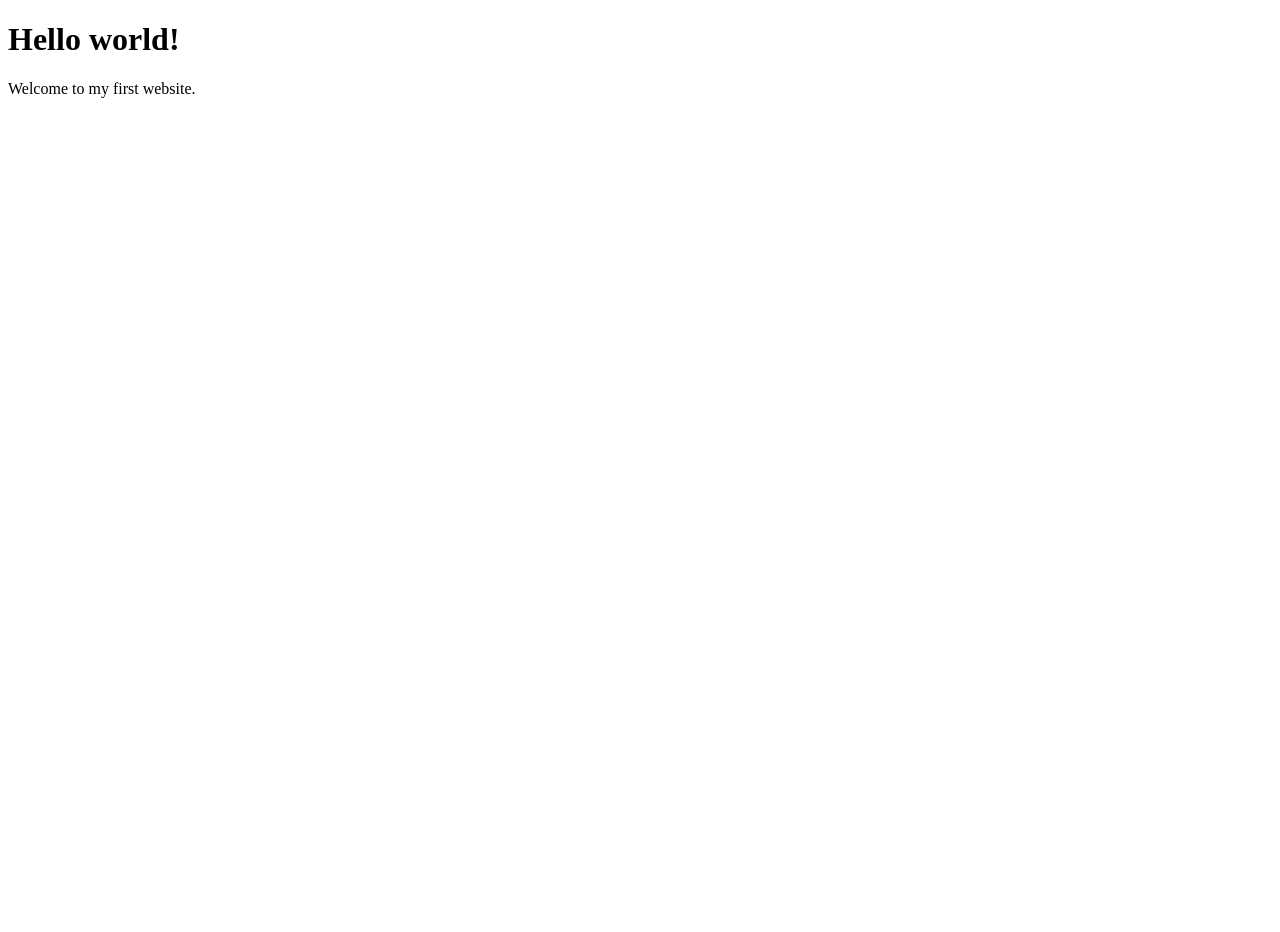
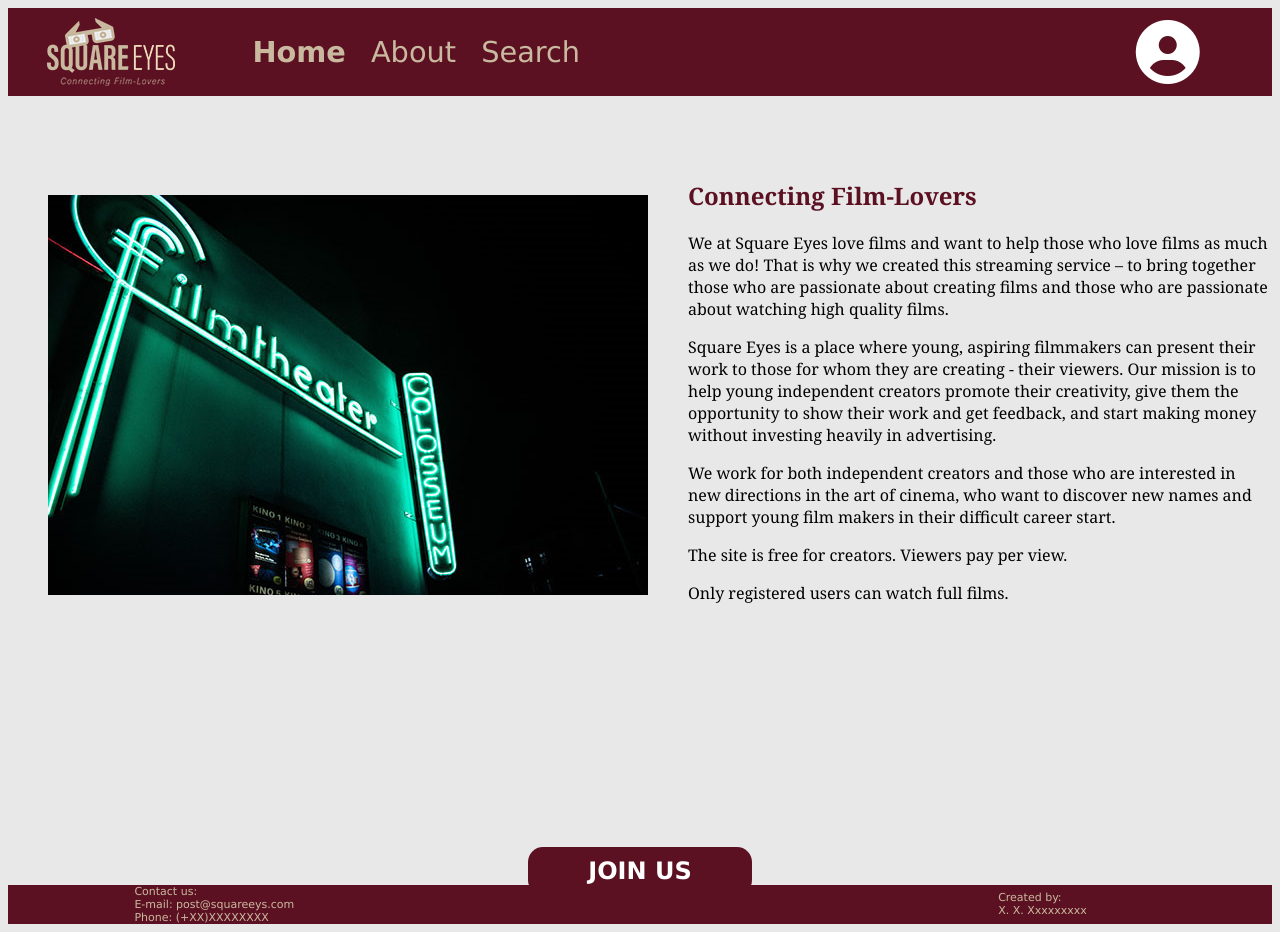
Before and after one commit to Noroff-FEU-Assignments/cross-course-project-kaggi, a plain HTML site: page index.html in a window 1280 px wide. Before the commit the page ends 800 px from the top, so only its background shows below. Drawn offline with Linux system fonts and the light colour scheme.

Commit message:
Square Eyes Home page

```diff
--- /dev/null
+++ b/css/square_eyes_styles.css
@@ -0,0 +1,144 @@
+h1 {
+  font-family: Georgia, Times, serif;
+  color: #5c1122;
+}
+
+header,
+footer {
+  background-color: #5c1122;
+  font-family: Verdana, Geneva, Tahoma, sans-serif;
+}
+
+footer {
+  color: #c9b99f;
+  font-family: Verdana, Geneva, Tahoma, sans-serif;
+  font-size: 11px;
+}
+
+.navigation {
+  display: flex;
+  align-items: center;
+}
+
+.logo {
+  margin-right: 2em;
+  margin-left: 1em;
+  flex: 1;
+}
+
+nav {
+  margin-left: 0;
+}
+nav ul {
+  padding: 0px;
+}
+
+nav li {
+  display: inline-block;
+}
+
+.menu_items {
+  flex: 6;
+}
+
+.empty {
+  flex: auto;
+}
+
+.login_icon {
+  flex: 1;
+}
+
+body {
+  background-color: #e8e8e8;
+  min-height: 100vh;
+  display: flex;
+  flex-direction: column;
+}
+
+footer {
+  margin-top: auto;
+}
+
+main {
+  background-color: #e8e8e8;
+  color: black;
+  font-family: Georgia, Times, serif;
+  position: relative;
+  margin-top: 5%;
+}
+
+footer {
+  display: flex;
+  align-items: center;
+}
+
+.footer_empty {
+  flex: auto;
+}
+
+.footer_contact_info {
+  flex: 1;
+  margin-left: 10%;
+}
+
+.footer_contact_info p {
+  padding: 0%;
+  margin: 0%;
+}
+
+.footer_created_by {
+  flex: 1;
+  margin-left: 25%;
+}
+
+.footer_created_by p {
+  padding: 0%;
+  margin: 0%;
+}
+
+/*Links*/
+
+a {
+  text-decoration: none;
+}
+
+header a {
+  color: #c9b99f;
+  font-size: 1.8em;
+  padding: 10px;
+}
+
+.login_icon {
+  color: white;
+  font-size: 4em;
+  position: relative;
+  float: right;
+}
+
+.cta {
+  background-color: #5c1122;
+  color: white;
+  font-family: Verdana, Geneva, Tahoma, sans-serif;
+  font-size: 1.5em;
+  text-transform: uppercase;
+  padding: 10px 60px;
+  border-radius: 15px;
+  font-weight: bold;
+}
+
+.current_page {
+  font-weight: bold;
+}
+
+.hompage_picture {
+  float: left;
+}
+
+.hompage_cta {
+  position: relative;
+  margin-top: 20%;
+  text-align: center;
+}
+
+/*Some comment*/
--- a/index.html
+++ b/index.html
@@ -1,10 +1,75 @@
 <!DOCTYPE html>
-<html>
-  <head>
-    <title>My first website</title>
-  </head>
-  <body>
-    <h1>Hello world!</h1>
-    <p>Welcome to my first website.</p>
-  </body>
+<html lang="en">
+<head>
+    <meta charset="UTF-8">
+    <meta http-equiv="X-UA-Compatible" content="IE=edge">
+    <meta name="viewport" content="width=device-width, initial-scale=1.0">
+    <meta name="description" content="Square Eyes - a meeting place for film enthusiasts " />
+    <title>Square Eyes | Home</title>
+    <link href="css/square_eyes_styles.css" rel="stylesheet" />
+    <script src="https://kit.fontawesome.com/b9ea43cd7c.js" crossorigin="anonymous"></script>
+</head>
+
+<body>
+    <header>
+        <section class="navigation">
+        <a href="index.html" class="navigation logo">
+            <img src="images/Square_Eyes_Logo.png" alt="Square Eyes Logo" />
+        </a>
+        <nav class="navigation menu_items">
+
+            <ul>
+                <li><a href="index.html" class="current_page">Home</a></li>
+                <li><a href="about.html">About</a></li>
+                <li><a href="search.html">Search</a></li>
+            </ul>
+        </nav>
+        <div class="navigation empty">
+
+        </div>
+        <a href="login.html" class="navigation login_icon login_icon_floated"><i class="fas fa-user-circle"></i></a>
+
+        </section>
+    </header>
+
+    <main>
+           <section class="hompage_content">
+            <figure class="hompage_picture">
+                <img src="images/filmtheater.jpg" alt="A picture of the filmtheater" class="hompage_picture" />
+            </figure>
+
+            <h1>Connecting Film-Lovers</h1>
+            <section class="home_text">
+                <p>We at Square Eyes love films and want to help those who love films as much as we do! That is why we created this streaming service – to bring together those who are passionate about creating films and those who are passionate about watching high quality films.</p>
+                <p>Square Eyes is a place where young, aspiring filmmakers can present their work to those for whom they are creating - their viewers. Our mission is to help young independent creators promote their creativity, give them the opportunity to show their work and get feedback, and start making money without investing heavily in advertising.</p>
+                <p>We work for both independent creators and those who are interested in new directions in the art of cinema, who want to discover new names and support young film makers in their difficult career start. </p>
+                <p>The site is free for creators. Viewers pay per view.</p>
+                <p>Only registered users can watch full films. </p>
+            </section>
+
+        </section>
+
+        <section class="hompage_cta">
+
+            <a href="create_account.html" class="cta">Join Us</a>
+        </section>
+
+    </main>
+
+    <footer>
+        <div class="footer_contact_info">
+            <p>Contact us:</p>
+            <p>E-mail: post@squareeys.com</p>
+            <p>Phone: (+XX)XXXXXXXX</p>
+        </div>
+        <div class="footer_empty">
+            <p></p>
+        </div>
+        <div class="footer_created_by">
+            <p>Created by:</p>
+            <p>X. X. Xxxxxxxxx</p>
+        </div>
+    </footer>
+
+</body>
 </html>
```
Also changed, not shown: about.html (added, +54 -0 lines), login.html (added, +51 -0 lines), search.html (added, +50 -0 lines), images/Square_Eyes_Logo.png (added), images/creator.jpg (added), images/filmtheater.jpg (added), images/watcher.jpg (added).
